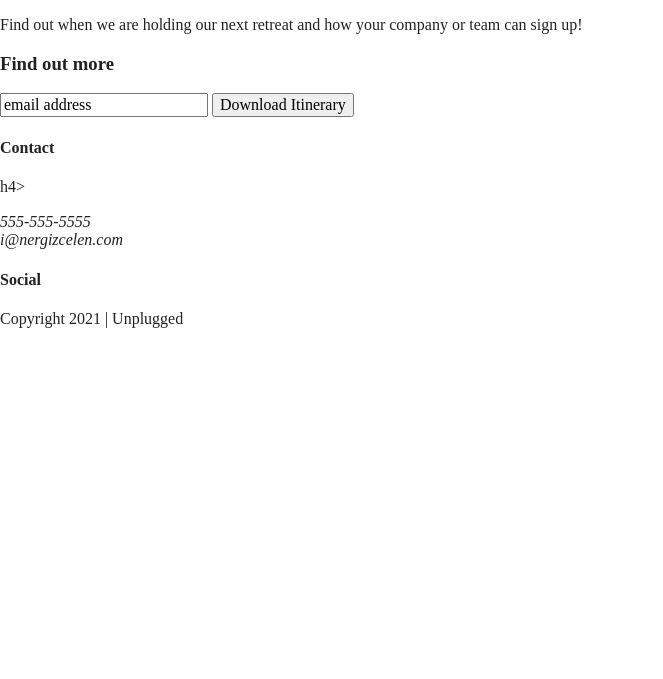
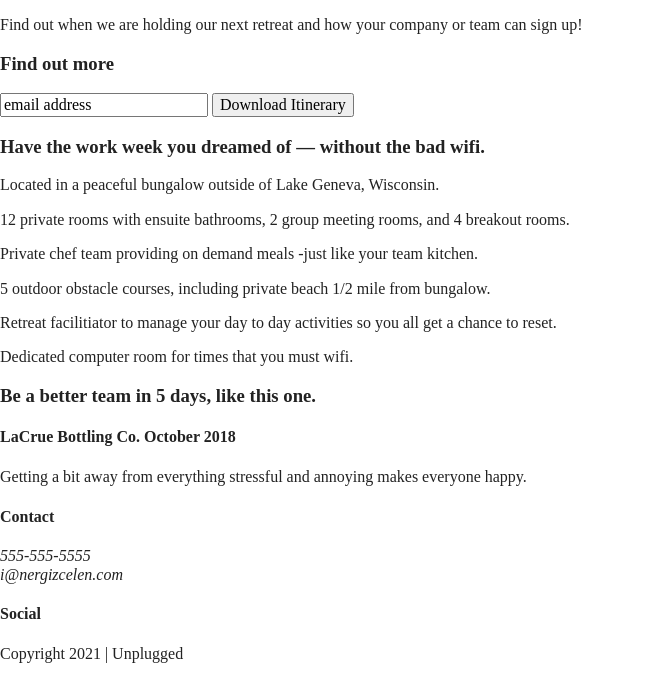
Before and after one commit to nergiz2301/project-unplugged, a website built with Parcel: page index.html in a window 1280 px wide. Shown: the part 265-944 px from the top of the page, without its empty margins (0-663 px from the left). Before the commit the page ends 800 px from the top, so only its background shows below. Built offline with nearby package versions, Linux system fonts and the light colour scheme.

Commit message:
class names added

```diff
--- a/index.html
+++ b/index.html
@@ -61,13 +61,54 @@
 
 
     </aside>
+    <section class="features">
+      <div class="content-wrapper">
+        <h3> Have the work week you dreamed of — without the bad wifi.</h3>
+        <article>
+          <p class="fontawesome-icon"></p>
+          <p class="features-item-description">Located in a peaceful bungalow outside of Lake Geneva, Wisconsin.</p>
+
+        </article>
+        <article>
+          <p class="accommodation-icon">
+          </p>
+          <p class="accomodation-description">12 private rooms with ensuite bathrooms, 2 group meeting rooms, and 4 breakout rooms.</p>
+        </article>
+        <article>
+          <p class="dining-icon"></p>
+          <p class="dining-description">Private chef team providing on demand meals -just like your team kitchen.</p>
+        </article>
+        <article>
+          <p class="course-icon">
+          </p>
+          <p class="course-description"> 5 outdoor obstacle courses, including private beach 1/2 mile from bungalow.</p>
+        </article>
+        <article>
+          <p class="facilitiator-icon"></p>
+          <p class="facilitiator-description">Retreat facilitiator to manage your day to day activities so you all get a chance to reset.</p>
+      </article>
+      <article>
+        <p class="wifi-icon"></p>
+        <p class="wifi-description">Dedicated computer room for times that you must wifi.</p>
+      </article>
+      </div>
+    </section>
+    <section class="reviews">
+      <div class="content-wrapper">
+        <h3> Be a better team in 5 days, like this one.</h3>
+        <h4>LaCrue Bottling Co. October 2018</h4>
+        <p>Getting a bit away from everything stressful and annoying makes everyone happy.</p>
+
+      </div>
+
+    </section>
 
   </main>
   <footer>
     <div class="content-wrapper">
       <div class="footer-content">
         <div class="contact">
-            <h4>Contact</h4>h4>
+            <h4>Contact</h4>
             <address>
               <p>
                 555-555-5555<br>
```
